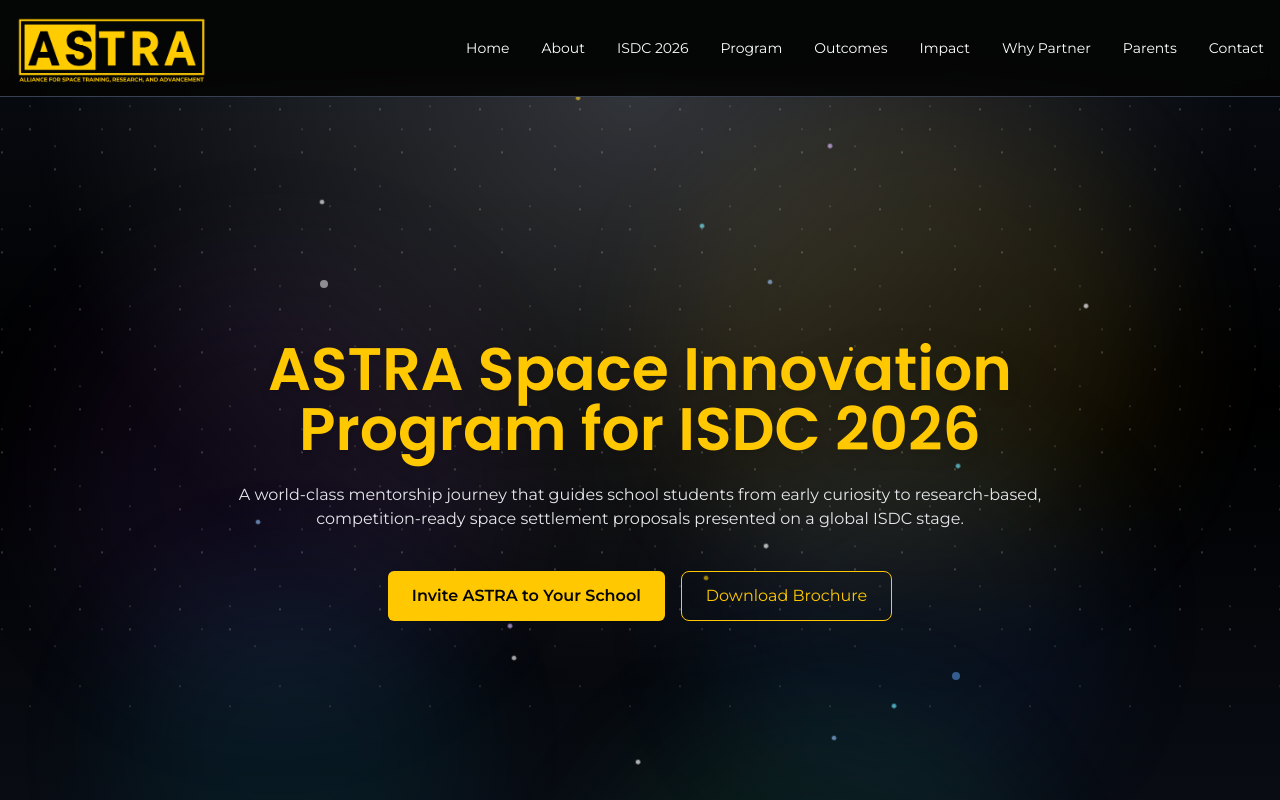
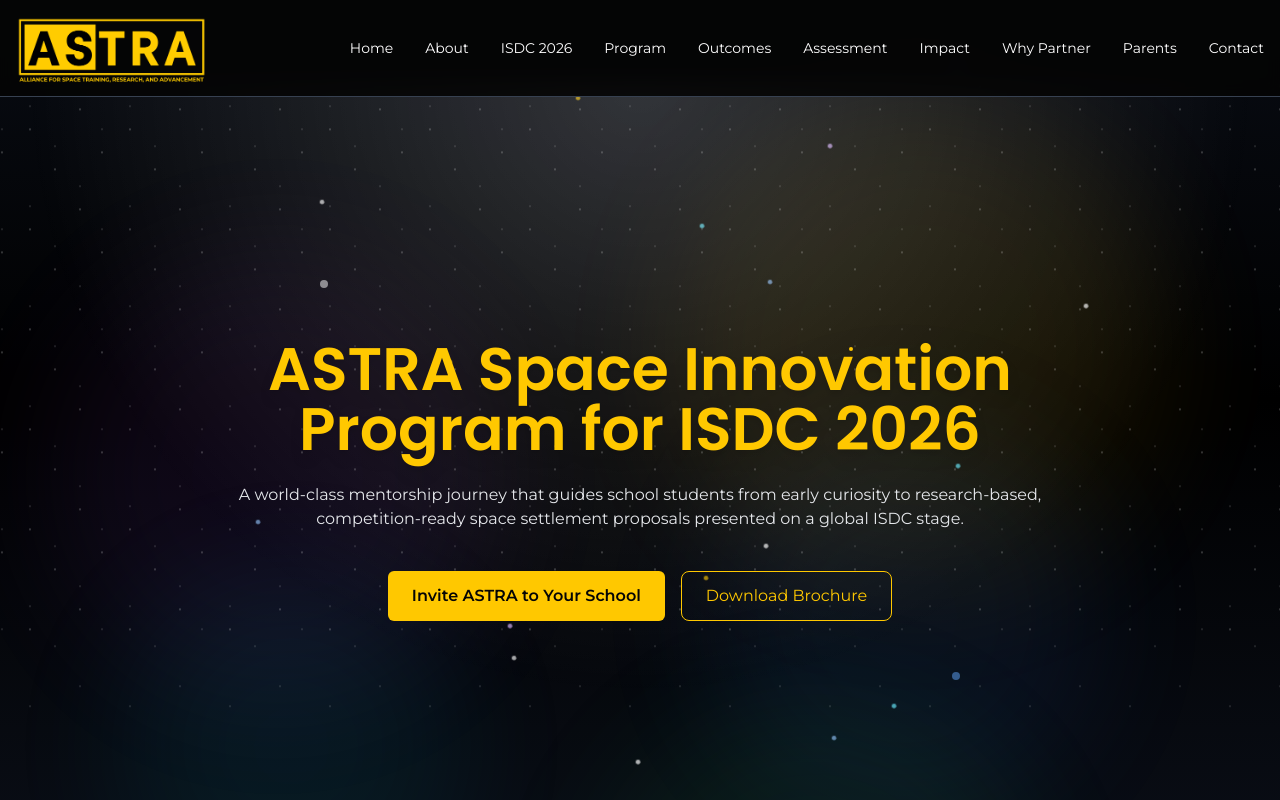
Before and after one commit to sahild91/Astra, a Svelte app: page / in a window 1280 px wide. Shown: the top 800 px of the page. Built offline with nearby package versions, Linux system fonts and the light colour scheme.

Commit message:
update: add assessment to the Navbar elements

```diff
--- a/src/components/Navbar.svelte
+++ b/src/components/Navbar.svelte
@@ -10,6 +10,7 @@
     { label: "ISDC 2026", targetId: "ISDC2026" },
     { label: "Program", targetId: "Program" },
     { label: "Outcomes", targetId: "Outcomes" },
+    { label: "Assessment", targetId: "Assessment" },
     { label: "Impact", targetId: "Impact" },
     { label: "Why Partner", targetId: "WhyPartner" },
     { label: "Parents", targetId: "Parents" },
```
